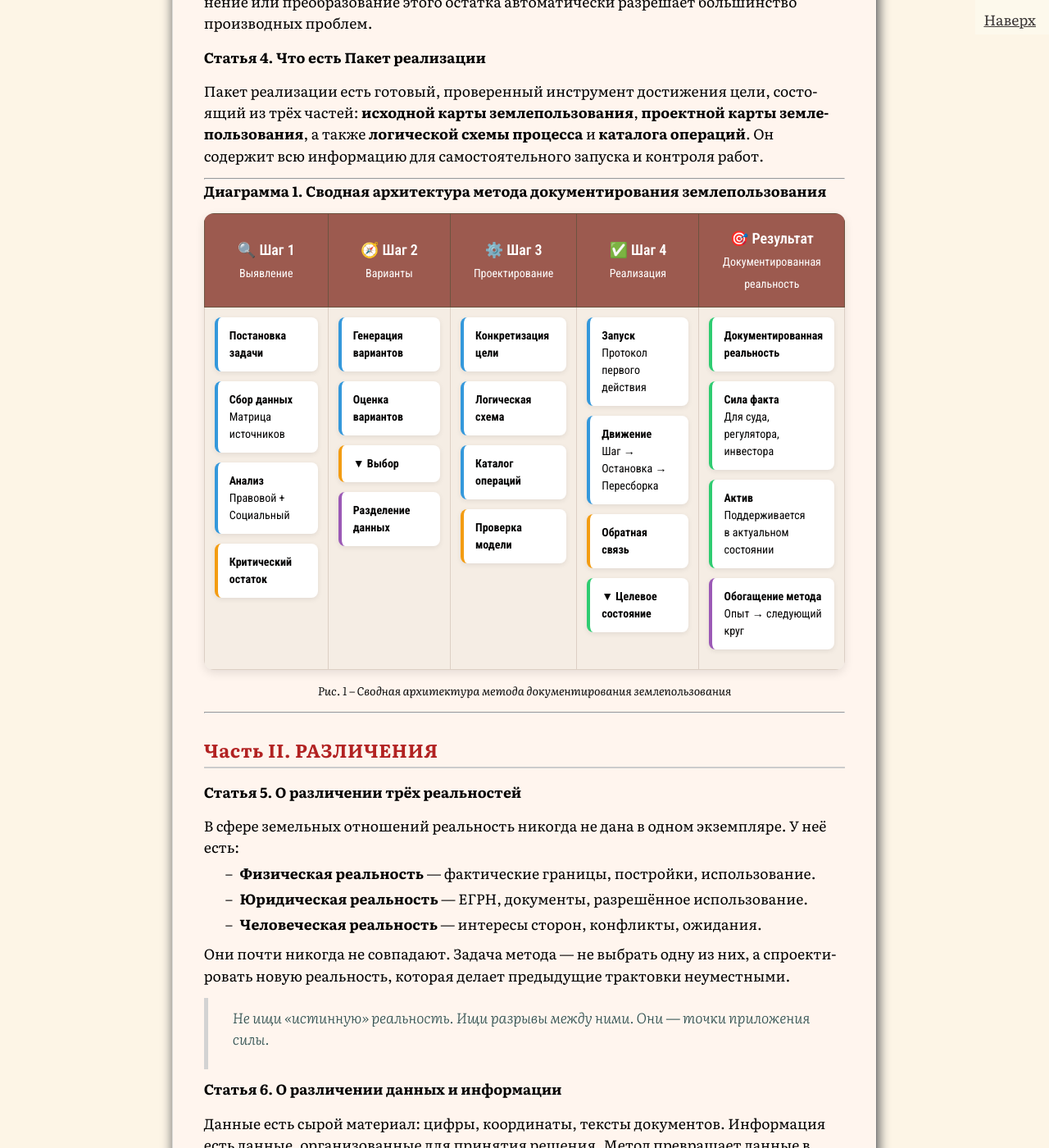
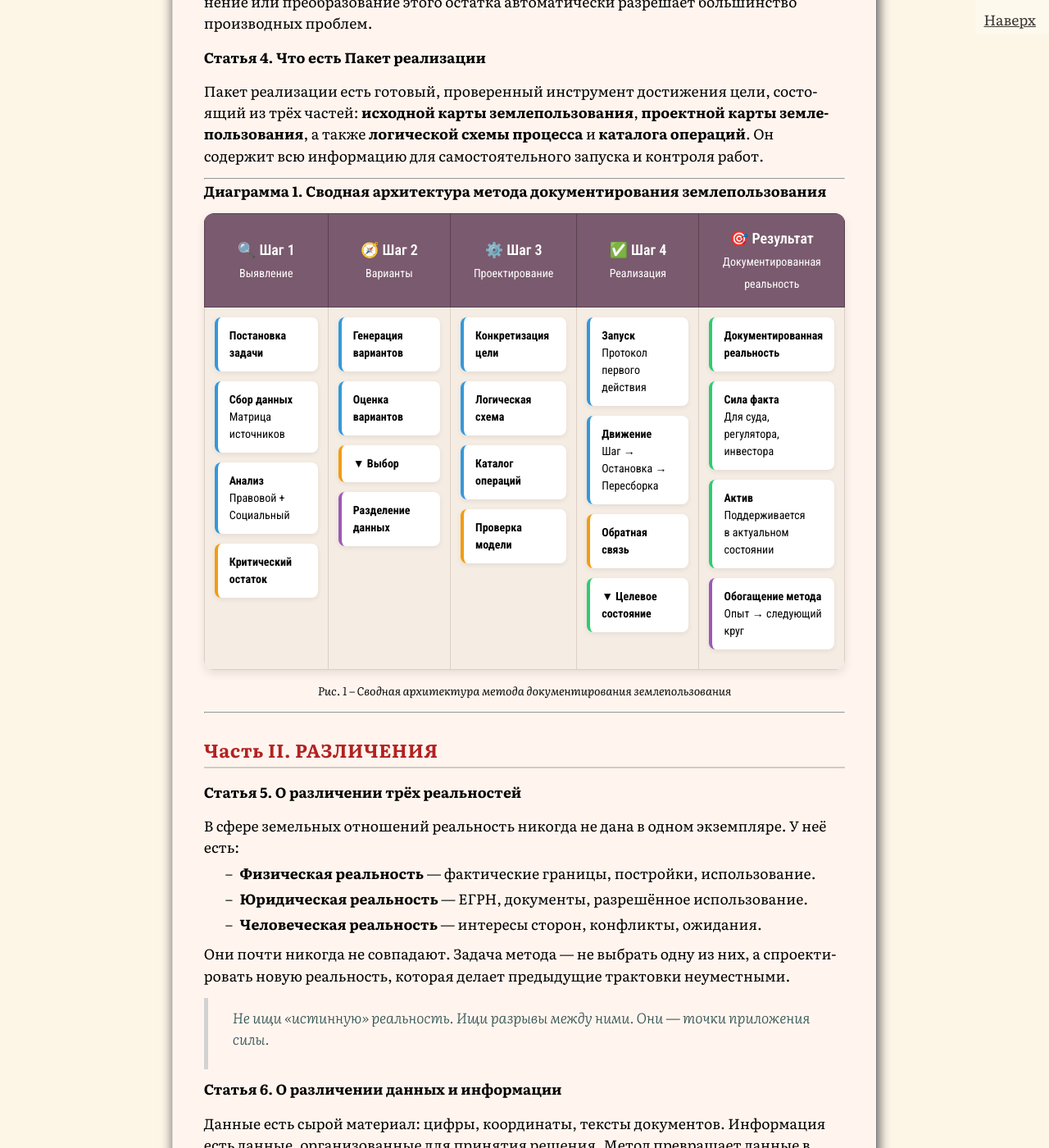
Before and after one commit to SergSi/land-use-art, a Jekyll site: the page built from _posts/2026-01-05-method.md, in a window 1280 px wide and 1400 px high, scrolled down 2953 px. Shown: the whole window at 82% size. Built offline with Jekyll 4.4.1, drawn with Linux system fonts in a browser that asks for light colours; some web fonts are replaced.

Commit message:
Update style.css

```diff
--- a/assets/css/style.css
+++ b/assets/css/style.css
@@ -1135,15 +1135,22 @@ figcaption {
 }
 
 .kanban-board th {
-  background: #9c5a4f;
-  /* background: #8b6b4f;*/
+  /* ВАРИАНТ 1 — приглушённый сливово-фиолетовый (самый благородный) */
+  background: #7a5a6e; /* тёплый сливовый с коричневым подтоном */
+    /* ВАРИАНТ 2 — благородный аметистовый с тёплым отливом */
+  /* background: #8a5f7a; */
+    /* ВАРИАНТ 3 — пыльный розово-фиолетовый (очень нежный и благородный) */
+  /* background: #9a6a7a; */
+    /* ВАРИАНТ 4 — глубокий винно-фиолетовый (самый тёмный из предложенных) */
+  /* background: #6e4a5e; */
+    /* ВАРИАНТ 5 — светло-лавандовый с тёплым подтоном (самый светлый) */
+  /* background: #b08a9a; */
   color: white;
   padding: 16px;
   font-size: 18px;
   font-weight: 600;
   text-align: center;
-  /* border: 1px solid #1a2630; */ /* СТАРЫЙ ЦВЕТ */
-  border: 1px solid #6d5340; /* НОВЫЙ — под цвет фона */
+  border: 1px solid #5a4050;
 }
 
 .kanban-board td {
```
